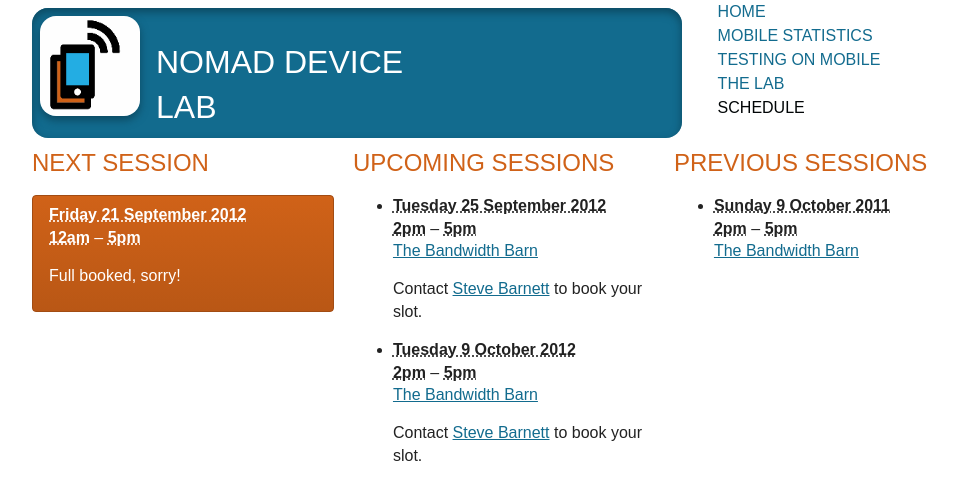
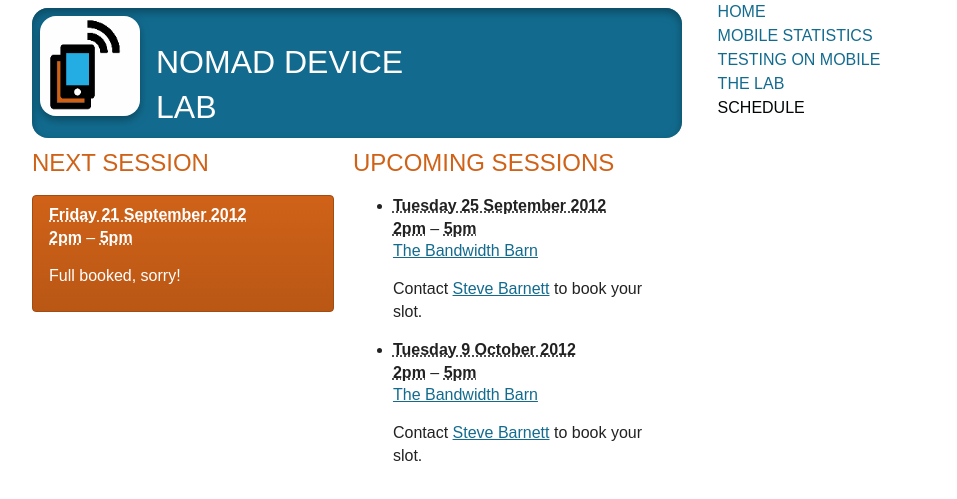
Before and after one commit to SteveBarnett/DeviceLab.co.za, a PHP site: page /schedule.php in a window 1280 px wide. Shown: the top 499 px of the page, without its empty margins (136-1093 px from the left). Run offline with PHP 8.4, Linux system fonts and the light colour scheme; data that the repository does not hold is empty; some libraries are stand-ins or nearby versions.

Commit message:
Fix Schedule typos

```diff
--- a/schedule.inc.php
+++ b/schedule.inc.php
@@ -18,24 +18,24 @@ $schedule = array(
   ),
 
   '2012-09-21T14:00' => array(
-    'dtend' => '21st September 2012 5 p.m.',
+    'dtend' => '2012-09-21T17:00',
     'location' => '',
     'url' => '',
     'status' => 'Full booked, sorry!'
   ),
 
-  '2011-10-09T14:00' => array(
-    'dtend' => '2012-10-09T17:00',
-    'location' => 'The Bandwidth Barn',
-    'url' => 'http://bandwidthbarn.org/',
-    'contact' => 'Steve Barnett',
-    'contact-email' => 'nomad@devicelab.co.za',
+  // '2011-10-09T14:00' => array(
+  //   'dtend' => '2012-10-09T17:00',
+  //   'location' => 'The Bandwidth Barn',
+  //   'url' => 'http://bandwidthbarn.org/',
+  //   'contact' => 'Steve Barnett',
+  //   'contact-email' => 'nomad@devicelab.co.za',
     // 'attendees' => array(
     //   'John Smith' => array (
     //       'org' => 'Example',
     //       'url' => 'http://example.com'
     //     )
     // )
-  ),
+  // ),
 
 );
--- a/schedule.php
+++ b/schedule.php
@@ -35,7 +35,7 @@ unset($future[$next_dtstart]);
   <div class="vevent">
     <div class="summary">Nomad Device Lab</div>
 
-    <abbr class="dtstart" title="<?php echo date('c', strtotime($next_dtstart)); ?>"><?php echo date('l j F Y', strtotime($next_dtstart)); ?><br /><?php echo date('ga', $next_dtstart); ?></abbr> – <abbr class="dtend" title="<?php echo date('c', strtotime($schedule[$next_dtstart]['dtend'])); ?>"><?php echo date('ga', strtotime($schedule[$next_dtstart]['dtend'])); ?></abbr>
+    <abbr class="dtstart" title="<?php echo date('c', strtotime($next_dtstart)); ?>"><?php echo date('l j F Y', strtotime($next_dtstart)); ?><br /><?php echo date('ga', strtotime($next_dtstart)); ?></abbr> – <abbr class="dtend" title="<?php echo date('c', strtotime($schedule[$next_dtstart]['dtend'])); ?>"><?php echo date('ga', strtotime($schedule[$next_dtstart]['dtend'])); ?></abbr>
 
     <div class="location"><a href="<?php echo $schedule[$next_dtstart]['url']; ?>"><?php echo $schedule[$next_dtstart]['location']; ?></a></div>
 
```
